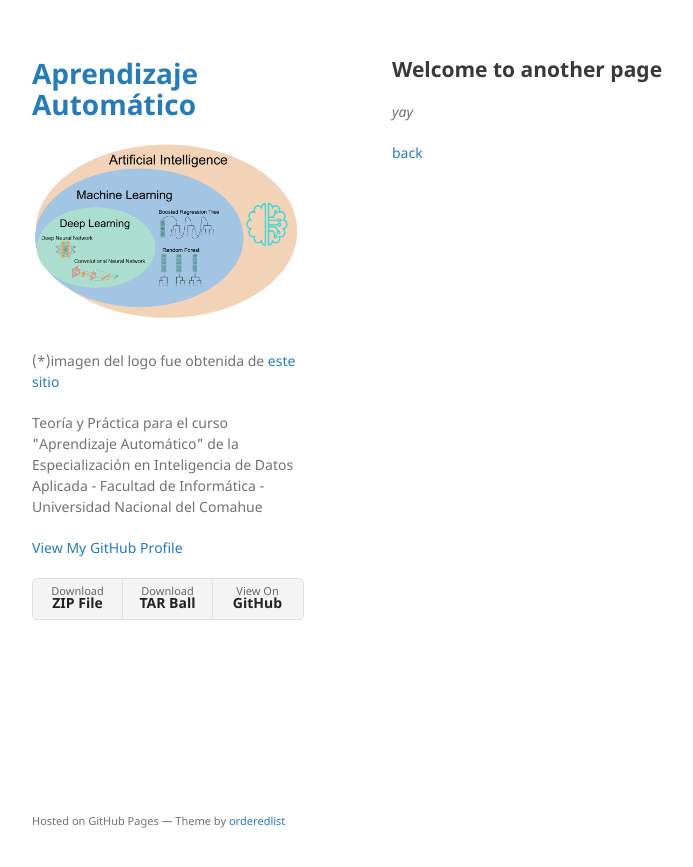
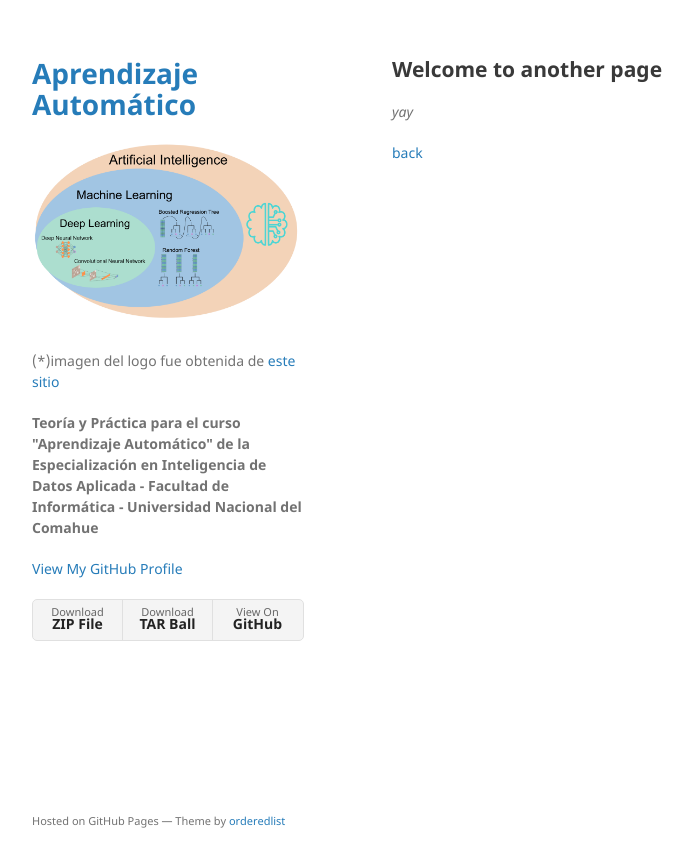
Before and after one commit to germanbraun/germanbraun.github.io, a Jekyll site: the page built from another-page.md, in a window 1280 px wide. Shown: the top 867 px of the page, without its empty margins (178-871 px from the left). Built offline with Jekyll 4.4.1, drawn with Linux system fonts in a browser that asks for light colours; our own code applies the rules of GitHub Pages for plain Markdown files.

Commit message:
Update default.html

```diff
--- a/_layouts/default.html
+++ b/_layouts/default.html
@@ -23,7 +23,7 @@
         {% endif %}
 
 
-        <p>{{ site.description | default: site.github.project_tagline }}</p>
+        <p><b>{{ site.description | default: site.github.project_tagline }}</b></p>
 
         {% if site.github.is_project_page %}
         <p class="view"><a href="{{ site.github.repository_url }}">View the Project on GitHub <small>{{ site.github.repository_nwo }}</small></a></p>
```
